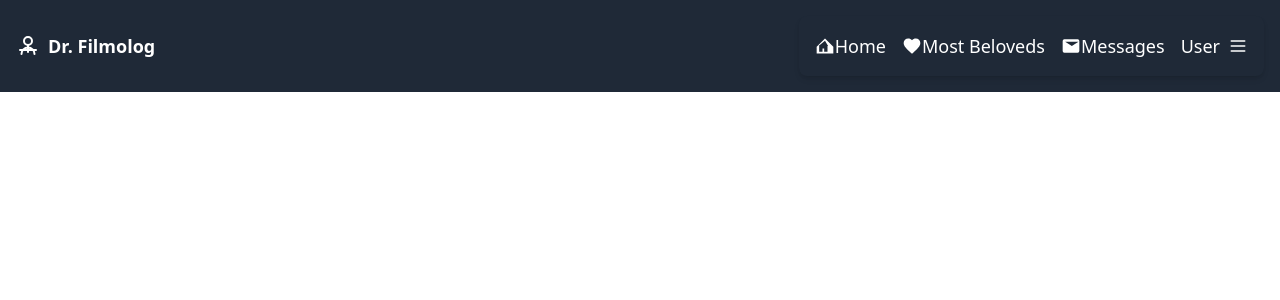
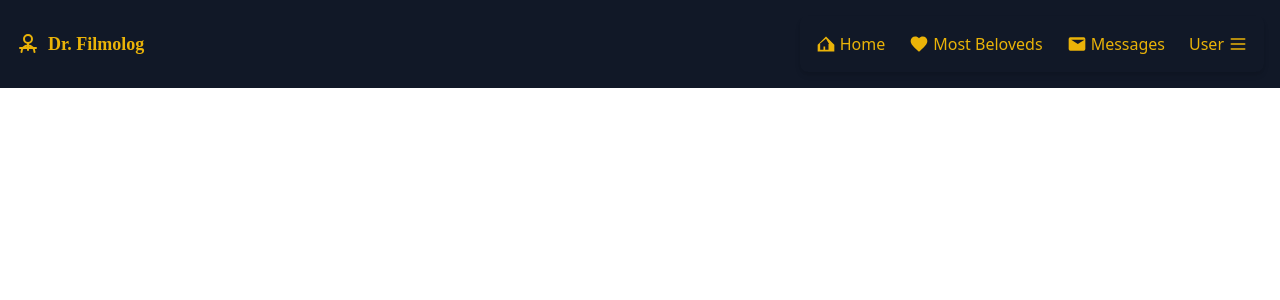
Before and after one commit to fsevindik/blog, a React (Vite) app in the folder client/: page / in a window 1280 px wide. Shown: the top 300 px of the page. Built offline with nearby package versions, Linux system fonts and the light colour scheme.

Commit message:
improve header style

```diff
--- a/client/src/componenets/Header/Header.tsx
+++ b/client/src/componenets/Header/Header.tsx
@@ -4,10 +4,12 @@ import Navbar from "../Navbar/Navbar";
 
 const Header: React.FC = () => {
   return (
-    <header className="bg-gray-800 text-white p-4 flex items-center justify-between">
+    <header className="bg-gray-900 text-yellow-500 p-4 flex items-center justify-between">
       <div className="flex items-center space-x-2">
         <DoctorIcon />
-        <span className="text-lg font-bold">Dr. Filmolog</span>
+        <span className="text-xs md:text-lg font-bold font-cursive">
+          Dr. Filmolog
+        </span>
       </div>
       <Navbar />
     </header>
--- a/client/src/componenets/Navbar/Navbar.tsx
+++ b/client/src/componenets/Navbar/Navbar.tsx
@@ -7,16 +7,16 @@ import MessageIcon from "../../icons/MessageIcon";
 
 const Navbar: React.FC = () => {
   return (
-    <nav className="p-4 rounded-lg shadow-md bg-gray-800">
+    <nav className="p-4 rounded-lg shadow-md ">
       <div className="flex items-center justify-between">
-        <ul className="flex items-center space-x-4">
+        <ul className="flex items-center space-x-6">
           <li className="flex items-center space-x-2">
             <Link
               to="/"
-              className="text-white hover:text-yellow-600 flex items-center"
+              className=" text-yellow-500  hover:text-white  flex items-center"
             >
-              <HomeIcon className="w-5 h-5" />
-              <span className="hidden sm:inline text-sm md:text-base lg:text-lg">
+              <HomeIcon className="w-5 h-5 mr-1 " />
+              <span className="hidden sm:inline text-sm md:text-base lg:text-md">
                 Home
               </span>
             </Link>
@@ -25,10 +25,10 @@ const Navbar: React.FC = () => {
           <li className="flex items-center space-x-2">
             <Link
               to="/services"
-              className="text-white hover:text-yellow-600 flex items-center"
+              className="text-yellow-500 hover:text-white  flex items-center"
             >
-              <HeartIcon className="w-5 h-5" />
-              <span className="hidden sm:inline text-sm md:text-base lg:text-lg">
+              <HeartIcon className="w-5 h-5 mr-1" />
+              <span className="hidden sm:inline text-sm md:text-base lg:text-md">
                 Most Beloveds
               </span>
             </Link>
@@ -37,21 +37,21 @@ const Navbar: React.FC = () => {
           <li className="flex items-center space-x-2">
             <Link
               to="/"
-              className="text-white hover:text-yellow-600 flex items-center"
+              className="text-yellow-500 hover:text-white  flex items-center"
             >
-              <MessageIcon className="w-5 h-5" />
-              <span className="hidden sm:inline text-sm md:text-base lg:text-lg">
+              <MessageIcon className="w-5 h-5 mr-1" />
+              <span className="hidden sm:inline  text-sm md:text-base lg:text-md">
                 Messages
               </span>
             </Link>
           </li>
 
           <li className="flex items-center space-x-2">
-            <div className="text-white hover:text-yellow-600 flex items-center cursor-pointer">
-              <span className="hidden sm:inline text-sm md:text-base lg:text-lg">
+            <div className="text-yellow-500 hover:text-white  flex items-center">
+              <span className="hidden sm:inline  text-sm md:text-base lg:text-md">
                 User
               </span>
-              <HamburgerIcon className="w-5 h-5 ml-2" />
+              <HamburgerIcon className="w-5 h-5 ml-1" />
             </div>
           </li>
         </ul>
--- a/client/tailwind.config.js
+++ b/client/tailwind.config.js
@@ -2,7 +2,11 @@
 export default {
   content: ["./index.html", "./src/**/*.{js,ts,jsx,tsx}"],
   theme: {
-    extend: {},
+    extend: {
+      fontFamily: {
+        cursive: ["Caveat", "cursive"],
+      },
+    },
   },
   plugins: [],
 };
```
